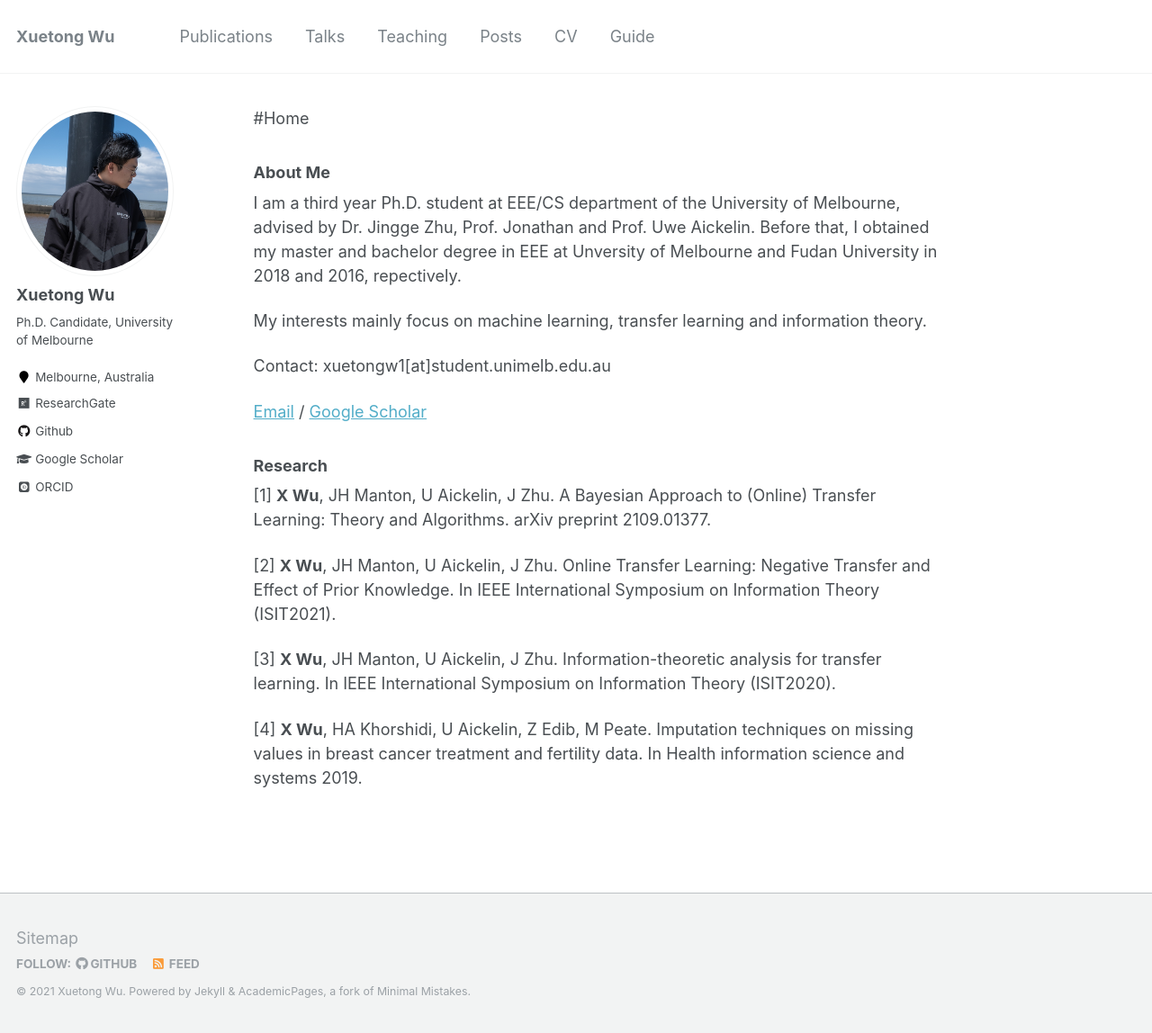
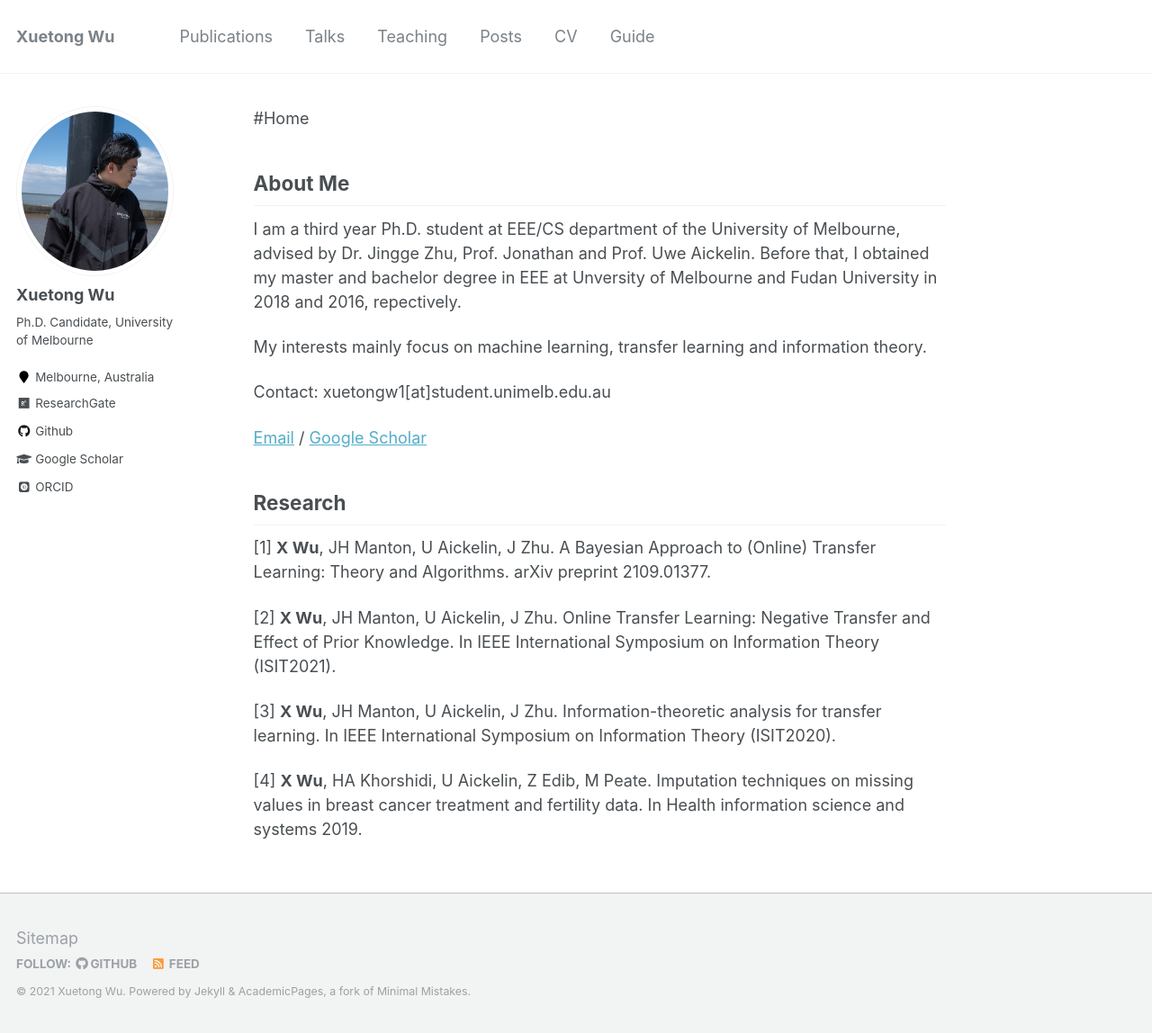
Before and after one commit to wfyitf/wfyitf.github.io, a Jekyll site: the page built from index.md, in a window 1280 px wide and 1148 px high. Shown: the whole window at 90% size. Built offline with Jekyll 4.4.1, drawn with Linux system fonts in a browser that asks for light colours; some web fonts are replaced; our own code applies the rules of GitHub Pages for plain Markdown files.

```diff
--- a/index.md
+++ b/index.md
@@ -1,6 +1,6 @@
 #Home
 
-### About Me
+## About Me
 
 I am a third year Ph.D. student at EEE/CS department of the University of Melbourne, advised by Dr. Jingge Zhu, Prof. Jonathan and Prof. Uwe Aickelin. Before that, I obtained my master and bachelor degree in EEE at Unversity of Melbourne and Fudan University in 2018 and 2016, repectively.
 
@@ -10,7 +10,7 @@ Contact: xuetongw1[at]student.unimelb.edu.au
 
 [Email](mailto:xuetongw1@student.unimelb.edu.au) / [Google Scholar](https://scholar.google.com.au/citations?user=8KT15GYh1JsC&hl=en&authuser=1&oi=ao)
 
-### Research
+## Research
 
 [1] **X Wu**, JH Manton, U Aickelin, J Zhu. A Bayesian Approach to (Online) Transfer Learning: Theory and Algorithms. arXiv preprint 2109.01377.
 
```
